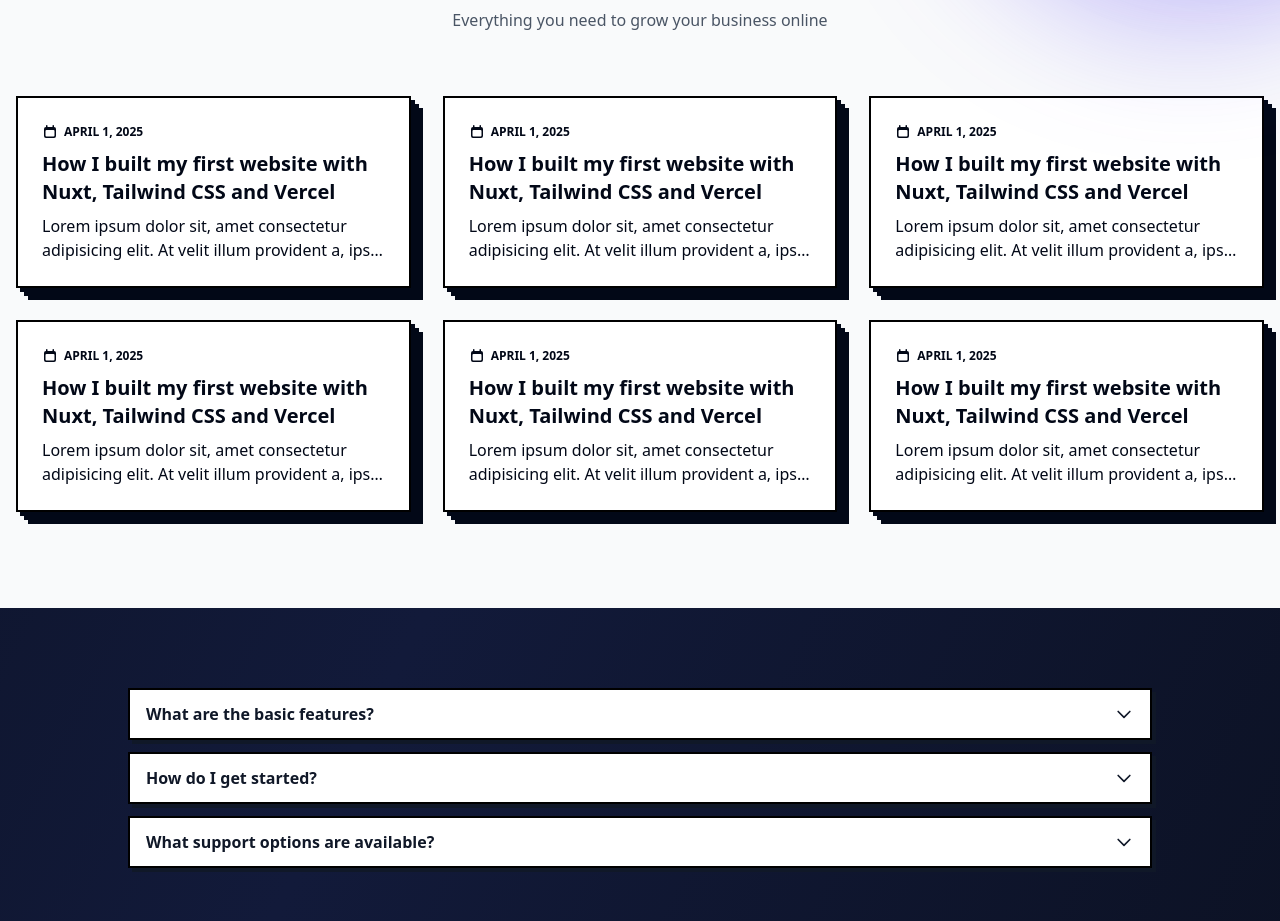
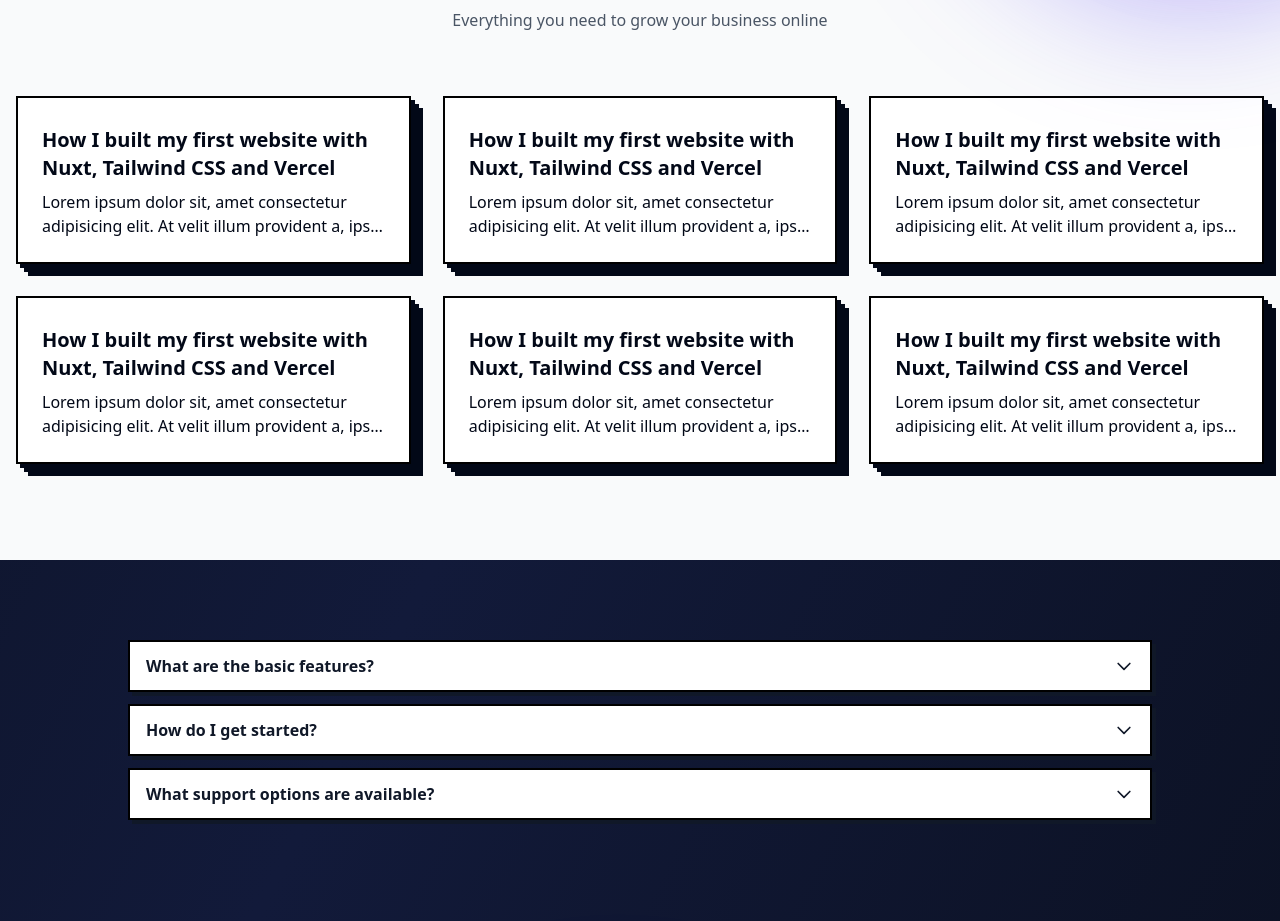
Before and after one commit to Lahcen-Ouhassou/Marketing-Agency-LandingPage, a React (Vite) app: page / in a window 1280 px wide. Shown: the part 1120-2041 px from the top of the page. Built offline with nearby package versions, Linux system fonts and the light colour scheme.

Commit message:
UpdFraturesPages

```diff
--- a/src/components/sections/Features.jsx
+++ b/src/components/sections/Features.jsx
@@ -17,28 +17,6 @@ function Features() {
             href="#"
             class="block border-2 border-black bg-white p-4 shadow-[4px_4px_0_0,8px_8px_0_0,12px_12px_0_0] hover:translate-3 hover:bg-yellow-100 hover:shadow-none focus:ring-2 focus:ring-yellow-300 focus:outline-0 sm:p-6"
           >
-            <span class="inline-flex items-center gap-1.5">
-              <svg
-                xmlns="http://www.w3.org/2000/svg"
-                viewBox="0 0 16 16"
-                fill="currentColor"
-                class="size-4"
-              >
-                <path
-                  fill-rule="evenodd"
-                  d="M4 1.75a.75.75 0 0 1 1.5 0V3h5V1.75a.75.75 0 0 1 1.5 0V3a2 2 0 0 1 2 2v7a2 2 0 0 1-2 2H4a2 2 0 0 1-2-2V5a2 2 0 0 1 2-2V1.75ZM4.5 6a1 1 0 0 0-1 1v4.5a1 1 0 0 0 1 1h7a1 1 0 0 0 1-1V7a1 1 0 0 0-1-1h-7Z"
-                  clip-rule="evenodd"
-                ></path>
-              </svg>
-
-              <time
-                datetime="2025-04-01"
-                class="text-xs/none font-semibold uppercase"
-              >
-                April 1, 2025
-              </time>
-            </span>
-
             <h3 class="mt-1 text-xl font-semibold">
               How I built my first website with Nuxt, Tailwind CSS and Vercel
             </h3>
@@ -55,28 +33,6 @@ function Features() {
             href="#"
             class="block border-2 border-black bg-white p-4 shadow-[4px_4px_0_0,8px_8px_0_0,12px_12px_0_0] hover:translate-3 hover:bg-yellow-100 hover:shadow-none focus:ring-2 focus:ring-yellow-300 focus:outline-0 sm:p-6"
           >
-            <span class="inline-flex items-center gap-1.5">
-              <svg
-                xmlns="http://www.w3.org/2000/svg"
-                viewBox="0 0 16 16"
-                fill="currentColor"
-                class="size-4"
-              >
-                <path
-                  fill-rule="evenodd"
-                  d="M4 1.75a.75.75 0 0 1 1.5 0V3h5V1.75a.75.75 0 0 1 1.5 0V3a2 2 0 0 1 2 2v7a2 2 0 0 1-2 2H4a2 2 0 0 1-2-2V5a2 2 0 0 1 2-2V1.75ZM4.5 6a1 1 0 0 0-1 1v4.5a1 1 0 0 0 1 1h7a1 1 0 0 0 1-1V7a1 1 0 0 0-1-1h-7Z"
-                  clip-rule="evenodd"
-                ></path>
-              </svg>
-
-              <time
-                datetime="2025-04-01"
-                class="text-xs/none font-semibold uppercase"
-              >
-                April 1, 2025
-              </time>
-            </span>
-
             <h3 class="mt-1 text-xl font-semibold">
               How I built my first website with Nuxt, Tailwind CSS and Vercel
             </h3>
@@ -92,28 +48,6 @@ function Features() {
             href="#"
             class="block border-2 border-black bg-white p-4 shadow-[4px_4px_0_0,8px_8px_0_0,12px_12px_0_0] hover:translate-3 hover:bg-yellow-100 hover:shadow-none focus:ring-2 focus:ring-yellow-300 focus:outline-0 sm:p-6"
           >
-            <span class="inline-flex items-center gap-1.5">
-              <svg
-                xmlns="http://www.w3.org/2000/svg"
-                viewBox="0 0 16 16"
-                fill="currentColor"
-                class="size-4"
-              >
-                <path
-                  fill-rule="evenodd"
-                  d="M4 1.75a.75.75 0 0 1 1.5 0V3h5V1.75a.75.75 0 0 1 1.5 0V3a2 2 0 0 1 2 2v7a2 2 0 0 1-2 2H4a2 2 0 0 1-2-2V5a2 2 0 0 1 2-2V1.75ZM4.5 6a1 1 0 0 0-1 1v4.5a1 1 0 0 0 1 1h7a1 1 0 0 0 1-1V7a1 1 0 0 0-1-1h-7Z"
-                  clip-rule="evenodd"
-                ></path>
-              </svg>
-
-              <time
-                datetime="2025-04-01"
-                class="text-xs/none font-semibold uppercase"
-              >
-                April 1, 2025
-              </time>
-            </span>
-
             <h3 class="mt-1 text-xl font-semibold">
               How I built my first website with Nuxt, Tailwind CSS and Vercel
             </h3>
@@ -130,28 +64,6 @@ function Features() {
             href="#"
             class="block border-2 border-black bg-white p-4 shadow-[4px_4px_0_0,8px_8px_0_0,12px_12px_0_0] hover:translate-3 hover:bg-yellow-100 hover:shadow-none focus:ring-2 focus:ring-yellow-300 focus:outline-0 sm:p-6"
           >
-            <span class="inline-flex items-center gap-1.5">
-              <svg
-                xmlns="http://www.w3.org/2000/svg"
-                viewBox="0 0 16 16"
-                fill="currentColor"
-                class="size-4"
-              >
-                <path
-                  fill-rule="evenodd"
-                  d="M4 1.75a.75.75 0 0 1 1.5 0V3h5V1.75a.75.75 0 0 1 1.5 0V3a2 2 0 0 1 2 2v7a2 2 0 0 1-2 2H4a2 2 0 0 1-2-2V5a2 2 0 0 1 2-2V1.75ZM4.5 6a1 1 0 0 0-1 1v4.5a1 1 0 0 0 1 1h7a1 1 0 0 0 1-1V7a1 1 0 0 0-1-1h-7Z"
-                  clip-rule="evenodd"
-                ></path>
-              </svg>
-
-              <time
-                datetime="2025-04-01"
-                class="text-xs/none font-semibold uppercase"
-              >
-                April 1, 2025
-              </time>
-            </span>
-
             <h3 class="mt-1 text-xl font-semibold">
               How I built my first website with Nuxt, Tailwind CSS and Vercel
             </h3>
@@ -167,28 +79,6 @@ function Features() {
             href="#"
             class="block border-2 border-black bg-white p-4 shadow-[4px_4px_0_0,8px_8px_0_0,12px_12px_0_0] hover:translate-3 hover:bg-yellow-100 hover:shadow-none focus:ring-2 focus:ring-yellow-300 focus:outline-0 sm:p-6"
           >
-            <span class="inline-flex items-center gap-1.5">
-              <svg
-                xmlns="http://www.w3.org/2000/svg"
-                viewBox="0 0 16 16"
-                fill="currentColor"
-                class="size-4"
-              >
-                <path
-                  fill-rule="evenodd"
-                  d="M4 1.75a.75.75 0 0 1 1.5 0V3h5V1.75a.75.75 0 0 1 1.5 0V3a2 2 0 0 1 2 2v7a2 2 0 0 1-2 2H4a2 2 0 0 1-2-2V5a2 2 0 0 1 2-2V1.75ZM4.5 6a1 1 0 0 0-1 1v4.5a1 1 0 0 0 1 1h7a1 1 0 0 0 1-1V7a1 1 0 0 0-1-1h-7Z"
-                  clip-rule="evenodd"
-                ></path>
-              </svg>
-
-              <time
-                datetime="2025-04-01"
-                class="text-xs/none font-semibold uppercase"
-              >
-                April 1, 2025
-              </time>
-            </span>
-
             <h3 class="mt-1 text-xl font-semibold">
               How I built my first website with Nuxt, Tailwind CSS and Vercel
             </h3>
@@ -204,28 +94,6 @@ function Features() {
             href="#"
             class="block border-2 border-black bg-white p-4 shadow-[4px_4px_0_0,8px_8px_0_0,12px_12px_0_0] hover:translate-3 hover:bg-yellow-100 hover:shadow-none focus:ring-2 focus:ring-yellow-300 focus:outline-0 sm:p-6"
           >
-            <span class="inline-flex items-center gap-1.5">
-              <svg
-                xmlns="http://www.w3.org/2000/svg"
-                viewBox="0 0 16 16"
-                fill="currentColor"
-                class="size-4"
-              >
-                <path
-                  fill-rule="evenodd"
-                  d="M4 1.75a.75.75 0 0 1 1.5 0V3h5V1.75a.75.75 0 0 1 1.5 0V3a2 2 0 0 1 2 2v7a2 2 0 0 1-2 2H4a2 2 0 0 1-2-2V5a2 2 0 0 1 2-2V1.75ZM4.5 6a1 1 0 0 0-1 1v4.5a1 1 0 0 0 1 1h7a1 1 0 0 0 1-1V7a1 1 0 0 0-1-1h-7Z"
-                  clip-rule="evenodd"
-                ></path>
-              </svg>
-
-              <time
-                datetime="2025-04-01"
-                class="text-xs/none font-semibold uppercase"
-              >
-                April 1, 2025
-              </time>
-            </span>
-
             <h3 class="mt-1 text-xl font-semibold">
               How I built my first website with Nuxt, Tailwind CSS and Vercel
             </h3>
```
